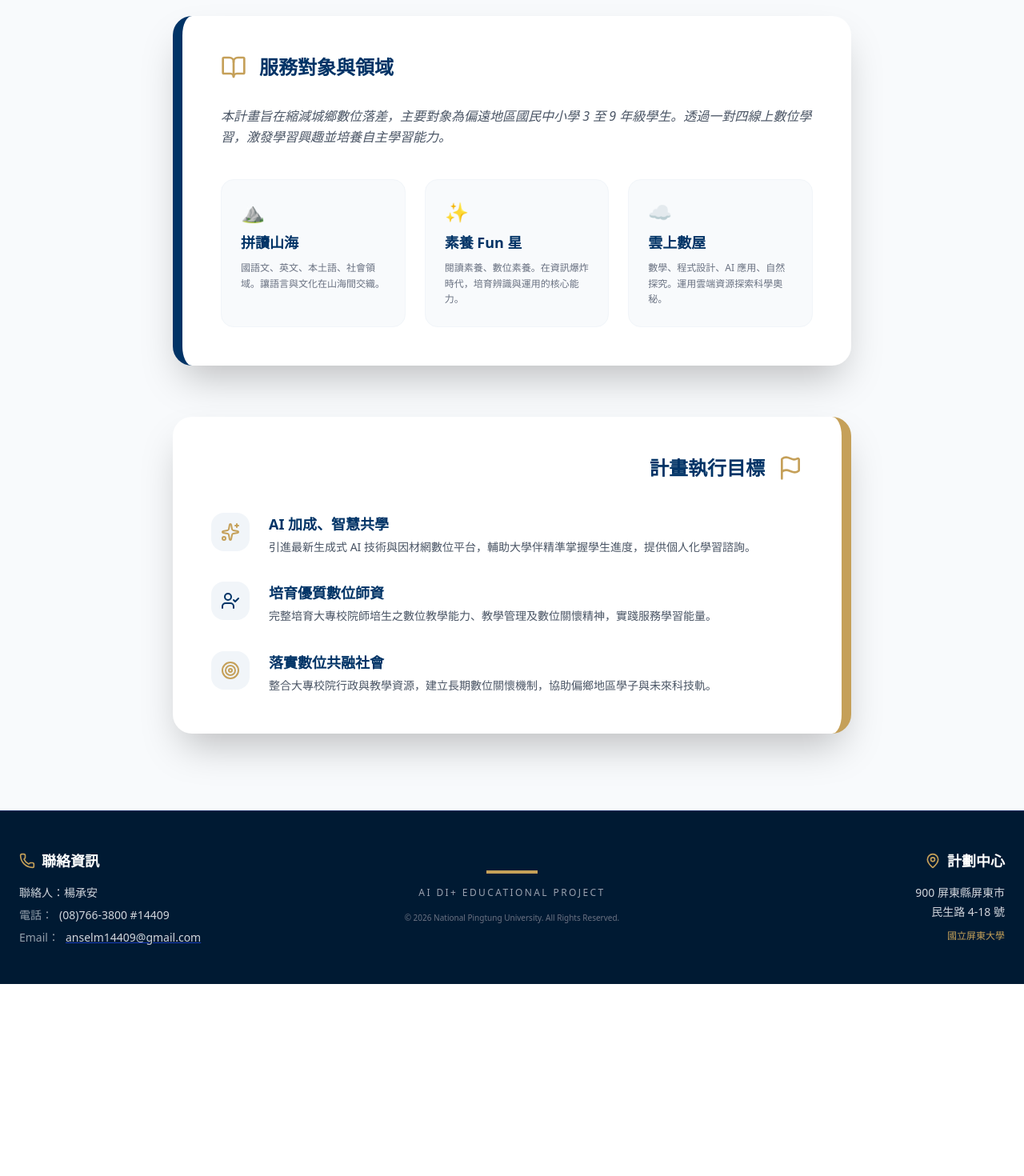
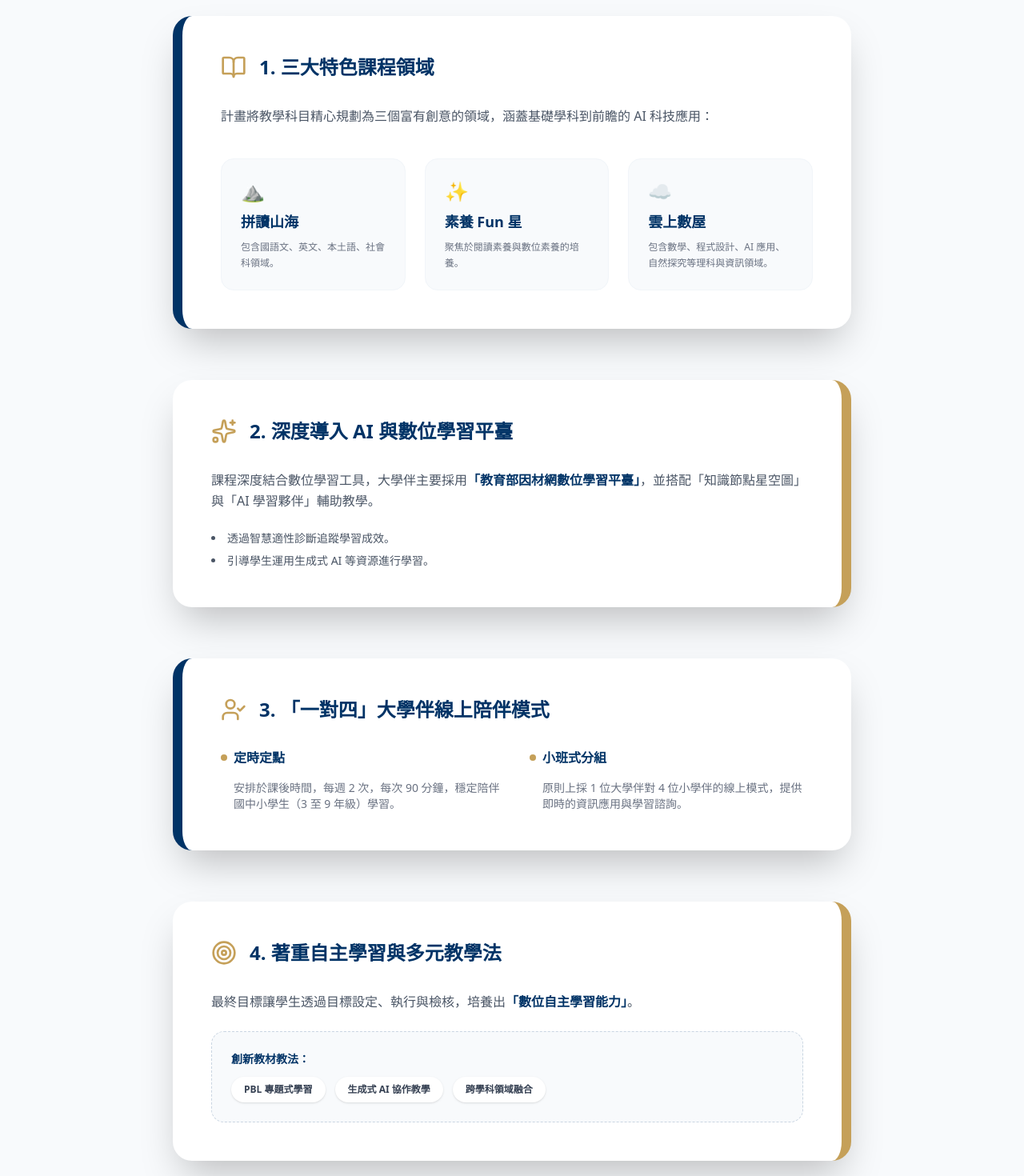
Before and after one commit to Yang-An-future/AiDi, a React (Vite) app: page /introduction in a window 1280 px wide. Shown: the part 260-1730 px from the top of the page at 80% size. Before the commit the page ends 1490 px from the top, so only its background shows below. Built offline with nearby package versions, Linux system fonts and the light colour scheme.

Commit message:
feat: Update project introduction section
Refactors the "Project Introduction" section to better reflect the program's three core curriculum domains. Updates headings and descriptions to be more descriptive and align with the new structure.

```diff
--- a/src/pages/ProjectIntro.tsx
+++ b/src/pages/ProjectIntro.tsx
@@ -16,74 +16,86 @@ export default function ProjectIntro() {
         </motion.div>
 
         <div className="space-y-16">
-          {/* Section: Service Target & Domains */}
+          {/* Section 1: 三大特色課程領域 */}
           <section className="bg-white rounded-3xl shadow-2xl p-8 md:p-12 border-l-[12px] border-[#003366]">
             <h3 className="text-2xl font-bold text-[#003366] flex items-center gap-4 mb-8">
-              <BookOpen className="w-8 h-8 text-[#C5A059]" /> 服務對象與領域
+              <BookOpen className="w-8 h-8 text-[#C5A059]" /> 1. 三大特色課程領域
             </h3>
-            <p className="text-gray-600 mb-10 leading-relaxed italic">
-              本計畫旨在縮減城鄉數位落差，主要對象為偏遠地區國民中小學 3 至 9 年級學生。透過一對四線上數位學習，激發學習興趣並培養自主學習能力。
+            <p className="text-gray-600 mb-10 leading-relaxed">
+              計畫將教學科目精心規劃為三個富有創意的領域，涵蓋基礎學科到前瞻的 AI 科技應用：
             </p>
 
             <div className="grid grid-cols-1 md:grid-cols-3 gap-6">
               <div className="p-6 bg-slate-50 rounded-2xl border border-slate-100 hover:shadow-lg transition-all group">
                 <div className="text-2xl mb-2 group-hover:scale-110 transition-transform origin-left">⛰️</div>
                 <h4 className="font-bold text-[#003366] text-lg mb-2">拼讀山海</h4>
-                <p className="text-xs text-gray-500 leading-relaxed font-medium">國語文、英文、本土語、社會領域。讓語言與文化在山海間交織。</p>
+                <p className="text-xs text-gray-500 leading-relaxed font-medium">包含國語文、英文、本土語、社會科領域。</p>
               </div>
               <div className="p-6 bg-slate-50 rounded-2xl border border-slate-100 hover:shadow-lg transition-all group">
                 <div className="text-2xl mb-2 group-hover:scale-110 transition-transform origin-left">✨</div>
                 <h4 className="font-bold text-[#003366] text-lg mb-2">素養 Fun 星</h4>
-                <p className="text-xs text-gray-500 leading-relaxed font-medium">閱讀素養、數位素養。在資訊爆炸時代，培育辨識與運用的核心能力。</p>
+                <p className="text-xs text-gray-500 leading-relaxed font-medium">聚焦於閱讀素養與數位素養的培養。</p>
               </div>
               <div className="p-6 bg-slate-50 rounded-2xl border border-slate-100 hover:shadow-lg transition-all group">
                 <div className="text-2xl mb-2 group-hover:scale-110 transition-transform origin-left">☁️</div>
                 <h4 className="font-bold text-[#003366] text-lg mb-2">雲上數屋</h4>
-                <p className="text-xs text-gray-500 leading-relaxed font-medium">數學、程式設計、AI 應用、自然探究。運用雲端資源探索科學奧秘。</p>
+                <p className="text-xs text-gray-500 leading-relaxed font-medium">包含數學、程式設計、AI 應用、自然探究等理科與資訊領域。</p>
               </div>
             </div>
           </section>
 
-          {/* Section: Project Goals */}
+          {/* Section 2: 深度導入 AI 與數位學習平臺 */}
           <section className="bg-white rounded-3xl shadow-2xl p-8 md:p-12 border-r-[12px] border-[#C5A059]">
-            <h3 className="text-2xl font-bold text-[#003366] flex items-center justify-end gap-4 mb-10">
-              計畫執行目標 <Flag className="w-8 h-8 text-[#C5A059]" />
+            <h3 className="text-2xl font-bold text-[#003366] flex items-center gap-4 mb-8">
+              <Sparkles className="w-8 h-8 text-[#C5A059]" /> 2. 深度導入 AI 與數位學習平臺
             </h3>
+            <div className="space-y-6 text-gray-600">
+              <p className="leading-relaxed">
+                課程深度結合數位學習工具，大學伴主要採用<span className="font-bold text-[#003366]">「教育部因材網數位學習平臺」</span>，並搭配「知識節點星空圖」與「AI 學習夥伴」輔助教學。
+              </p>
+              <ul className="list-disc list-inside space-y-2 text-sm">
+                <li>透過智慧適性診斷追蹤學習成效。</li>
+                <li>引導學生運用生成式 AI 等資源進行學習。</li>
+              </ul>
+            </div>
+          </section>
 
-            <div className="space-y-8">
-              <div className="flex gap-6 items-start">
-                <div className="w-12 h-12 bg-slate-100 rounded-2xl flex items-center justify-center flex-shrink-0 text-[#C5A059]">
-                  <Sparkles className="w-6 h-6" />
-                </div>
-                <div>
-                  <h4 className="font-bold text-[#003366] text-lg">AI 加成、智慧共學</h4>
-                  <p className="text-sm text-gray-600 mt-1 leading-relaxed">
-                    引進最新生成式 AI 技術與因材網數位平台，輔助大學伴精準掌握學生進度，提供個人化學習諮詢。
-                  </p>
-                </div>
+          {/* Section 3: 「一對四」大學伴線上陪伴模式 */}
+          <section className="bg-white rounded-3xl shadow-2xl p-8 md:p-12 border-l-[12px] border-[#003366]">
+            <h3 className="text-2xl font-bold text-[#003366] flex items-center gap-4 mb-8">
+              <UserCheck className="w-8 h-8 text-[#C5A059]" /> 3. 「一對四」大學伴線上陪伴模式
+            </h3>
+            <div className="grid grid-cols-1 md:grid-cols-2 gap-8">
+              <div className="space-y-4">
+                <h4 className="font-bold text-[#003366] flex items-center gap-2">
+                  <span className="w-2 h-2 bg-[#C5A059] rounded-full"></span> 定時定點
+                </h4>
+                <p className="text-sm text-gray-500 pl-4">安排於課後時間，每週 2 次，每次 90 分鐘，穩定陪伴國中小學生（3 至 9 年級）學習。</p>
               </div>
+              <div className="space-y-4">
+                <h4 className="font-bold text-[#003366] flex items-center gap-2">
+                  <span className="w-2 h-2 bg-[#C5A059] rounded-full"></span> 小班式分組
+                </h4>
+                <p className="text-sm text-gray-500 pl-4">原則上採 1 位大學伴對 4 位小學伴的線上模式，提供即時的資訊應用與學習諮詢。</p>
+              </div>
+            </div>
+          </section>
 
-              <div className="flex gap-6 items-start">
-                <div className="w-12 h-12 bg-slate-100 rounded-2xl flex items-center justify-center flex-shrink-0 text-[#003366]">
-                  <UserCheck className="w-6 h-6" />
-                </div>
-                <div>
-                  <h4 className="font-bold text-[#003366] text-lg">培育優質數位師資</h4>
-                  <p className="text-sm text-gray-600 mt-1 leading-relaxed">
-                    完整培育大專校院師培生之數位教學能力、教學管理及數位關懷精神，實踐服務學習能量。
-                  </p>
-                </div>
-              </div>
-
-              <div className="flex gap-6 items-start">
-                <div className="w-12 h-12 bg-slate-100 rounded-2xl flex items-center justify-center flex-shrink-0 text-[#C5A059]">
-                  <Target className="w-6 h-6" />
-                </div>
-                <div>
-                  <h4 className="font-bold text-[#003366] text-lg">落實數位共融社會</h4>
-                  <p className="text-sm text-gray-600 mt-1 leading-relaxed">
-                    整合大專校院行政與教學資源，建立長期數位關懷機制，協助偏鄉地區學子與未來科技軌。
-                  </p>
+          {/* Section 4: 著重自主學習與多元教學法 */}
+          <section className="bg-white rounded-3xl shadow-2xl p-8 md:p-12 border-r-[12px] border-[#C5A059]">
+            <h3 className="text-2xl font-bold text-[#003366] flex items-center gap-4 mb-8">
+              <Target className="w-8 h-8 text-[#C5A059]" /> 4. 著重自主學習與多元教學法
+            </h3>
+            <div className="space-y-6">
+              <p className="text-gray-600 leading-relaxed">
+                最終目標讓學生透過目標設定、執行與檢核，培養出<span className="font-bold text-[#003366]">「數位自主學習能力」</span>。
+              </p>
+              <div className="bg-slate-50 p-6 rounded-2xl border border-dashed border-slate-300">
+                <h4 className="font-bold text-[#003366] text-sm mb-3">創新教材教法：</h4>
+                <div className="flex flex-wrap gap-3">
+                  <span className="px-4 py-2 bg-white rounded-full text-xs font-bold text-gray-700 shadow-sm">PBL 專題式學習</span>
+                  <span className="px-4 py-2 bg-white rounded-full text-xs font-bold text-gray-700 shadow-sm">生成式 AI 協作教學</span>
+                  <span className="px-4 py-2 bg-white rounded-full text-xs font-bold text-gray-700 shadow-sm">跨學科領域融合</span>
                 </div>
               </div>
             </div>
```
